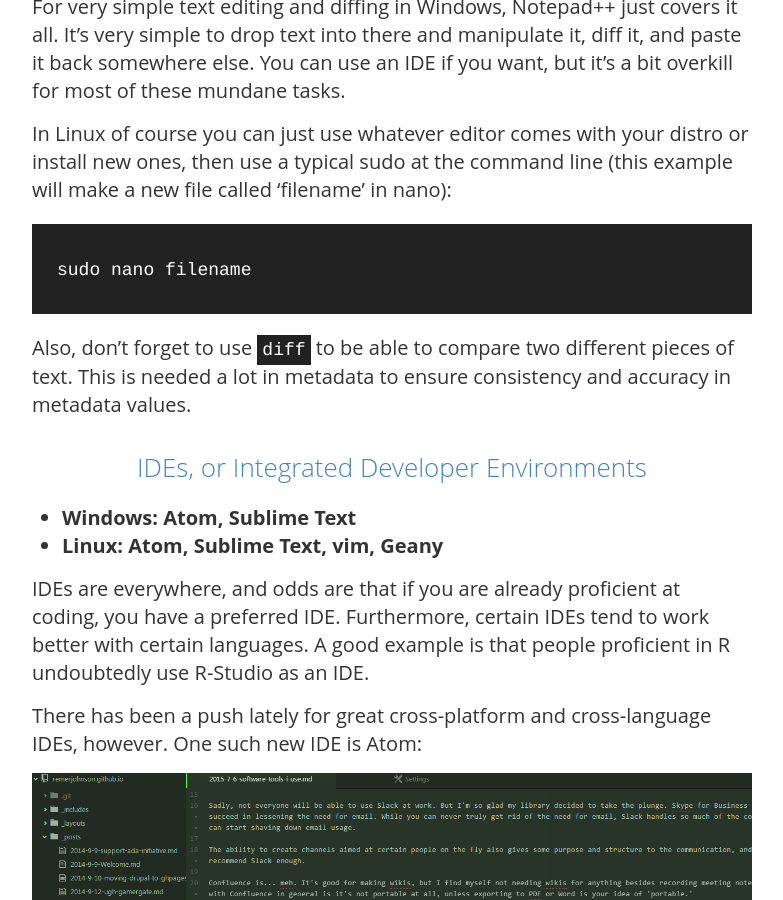
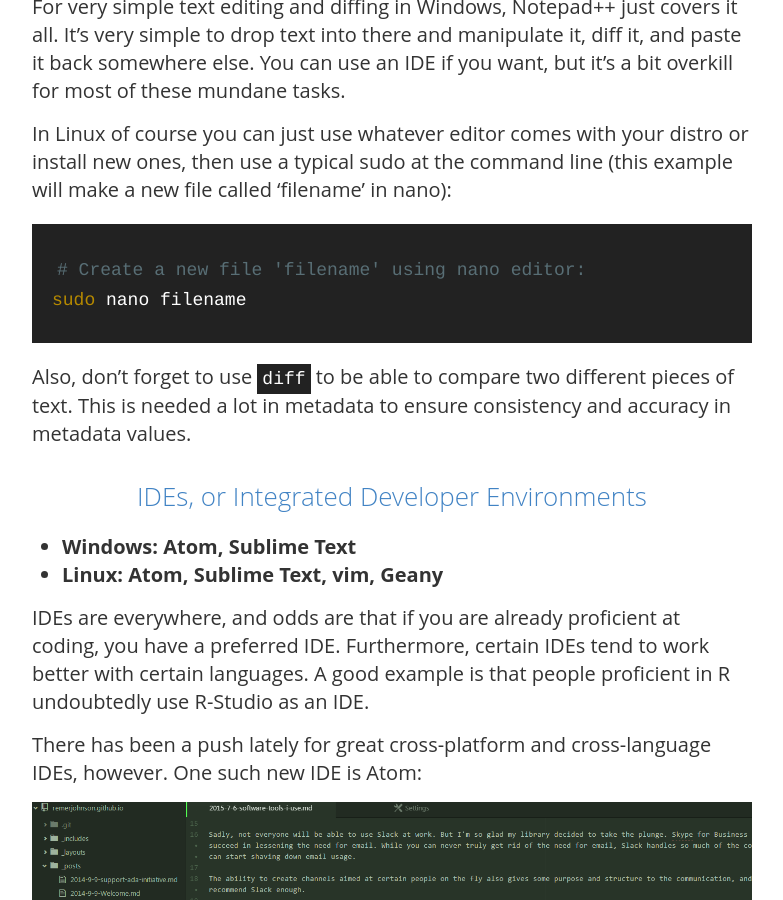
Before and after one commit to remerjohnson/remerjohnson.github.io, a Jekyll site: the page built from _posts/2015-7-6-software-tools-i-use.md, in a window 1280 px wide and 900 px high, scrolled down 1866 px. Shown: the whole window, without its empty margins (248-1031 px from the left). Built offline with Jekyll 4.4.1, drawn with Linux system fonts in a browser that asks for light colours; nearby versions of some CDN libraries; comment, search, counter and statistics services are not loaded.

Commit message:
Updated config for better karmdown support and syntax highlighting

````diff
--- a/_config.yml
+++ b/_config.yml
@@ -49,9 +49,15 @@ baseurl:
 # !! You don't need to change any of the configuration flags below !!
 #
 
-markdown: kramdown
-highlighter: rouge
-permalink: /:title/
+# Jekyll 3 now only supports Kramdown for Markdown
+kramdown:
+  # Use GitHub flavored markdown, including triple backtick fenced code blocks
+  input: GFM
+  # Jekyll 3 and GitHub Pages now only support rouge for syntax highlighting
+  syntax_highlighter: rouge
+  syntax_highlighter_opts:
+    # Use existing pygments syntax highlighting css
+    css_class: 'highlight'
 
 # The release of Jekyll Now that you're using
 version: v1.0.0
--- a/_posts/2015-7-6-software-tools-i-use.md
+++ b/_posts/2015-7-6-software-tools-i-use.md
@@ -28,9 +28,11 @@ Now, I'm going to be one of those people that delineates between text editors an
 For very simple text editing and diffing in Windows, Notepad++ just covers it all. It's very simple to drop text into there and manipulate it, diff it, and paste it back somewhere else. You can use an IDE if you want, but it's a bit overkill for most of these mundane tasks.
 
 In Linux of course you can just use whatever editor comes with your distro or install new ones, then use a typical sudo at the command line (this example will make a new file called 'filename' in nano):
-```
+
+~~~ shell
+# Create a new file 'filename' using nano editor:
 sudo nano filename
-```
+~~~
 
 Also, don't forget to use ```diff``` to be able to compare two different pieces of text. This is needed a lot in metadata to ensure consistency and accuracy in metadata values.
 
````
